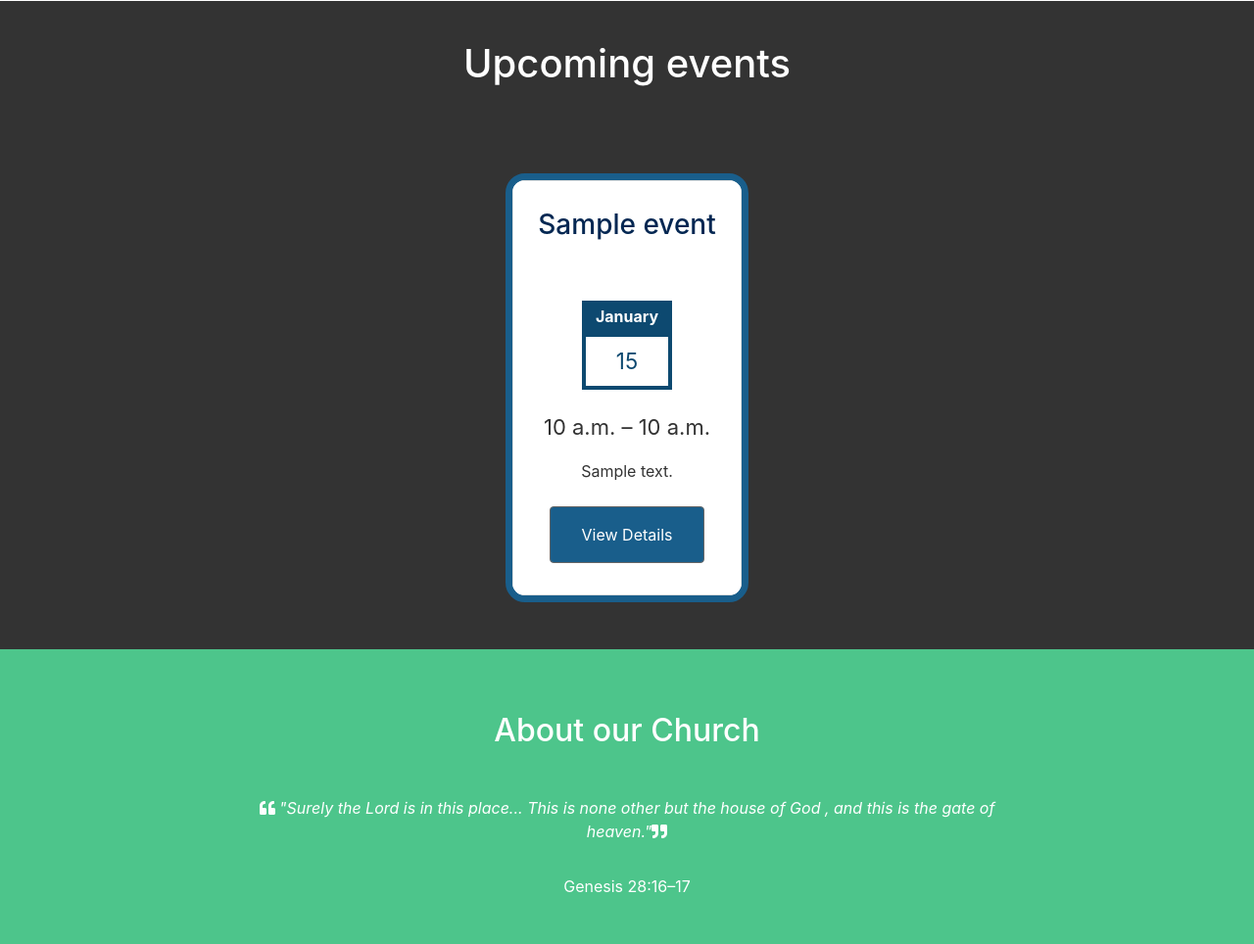
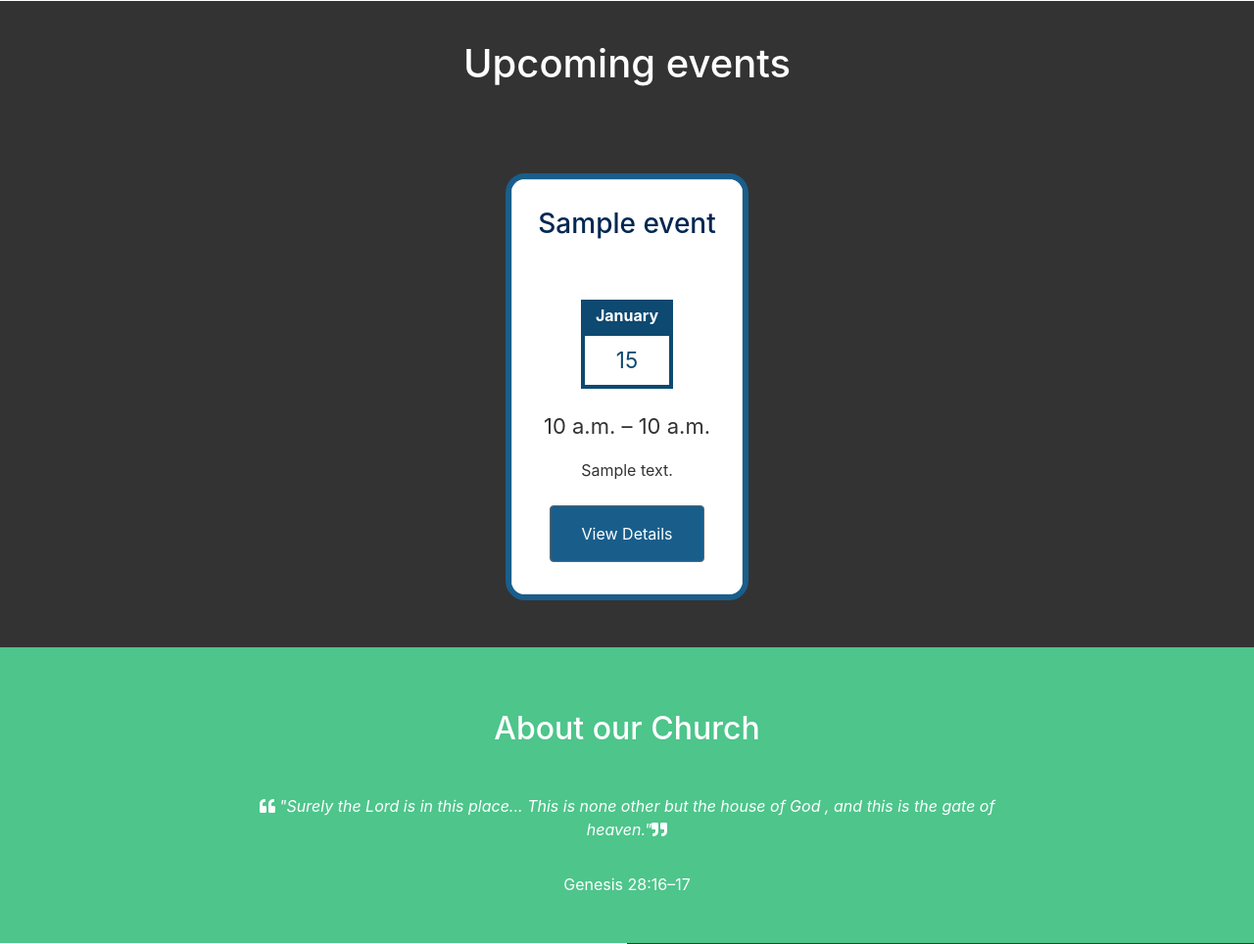
Before and after one commit to knutsun/website, a Django app: page / in a window 1280 px wide. Shown: the part 974-1938 px from the top of the page at 98% size. Run offline with Django 3.2, Linux system fonts and the light colour scheme; tables that the repository leaves empty hold one stand-in row (values such as "Sample post"); some libraries are stand-ins or nearby versions.

Commit message:
style changes

```diff
--- a/static/css/index-style.css
+++ b/static/css/index-style.css
@@ -106,7 +106,7 @@ p {
   color: #333;
   border-radius: 20px;
   overflow: hidden;
-  border: 5px solid #195E8B;
+  border: 7px solid #195E8B;
 }
 .card {
   display: grid;
@@ -253,6 +253,6 @@ p {
 
   #section-b li {
     width: 31%;
-    border: 7px solid #195E8B;
+    border: 6px solid #195E8B;
   }
 }
```
